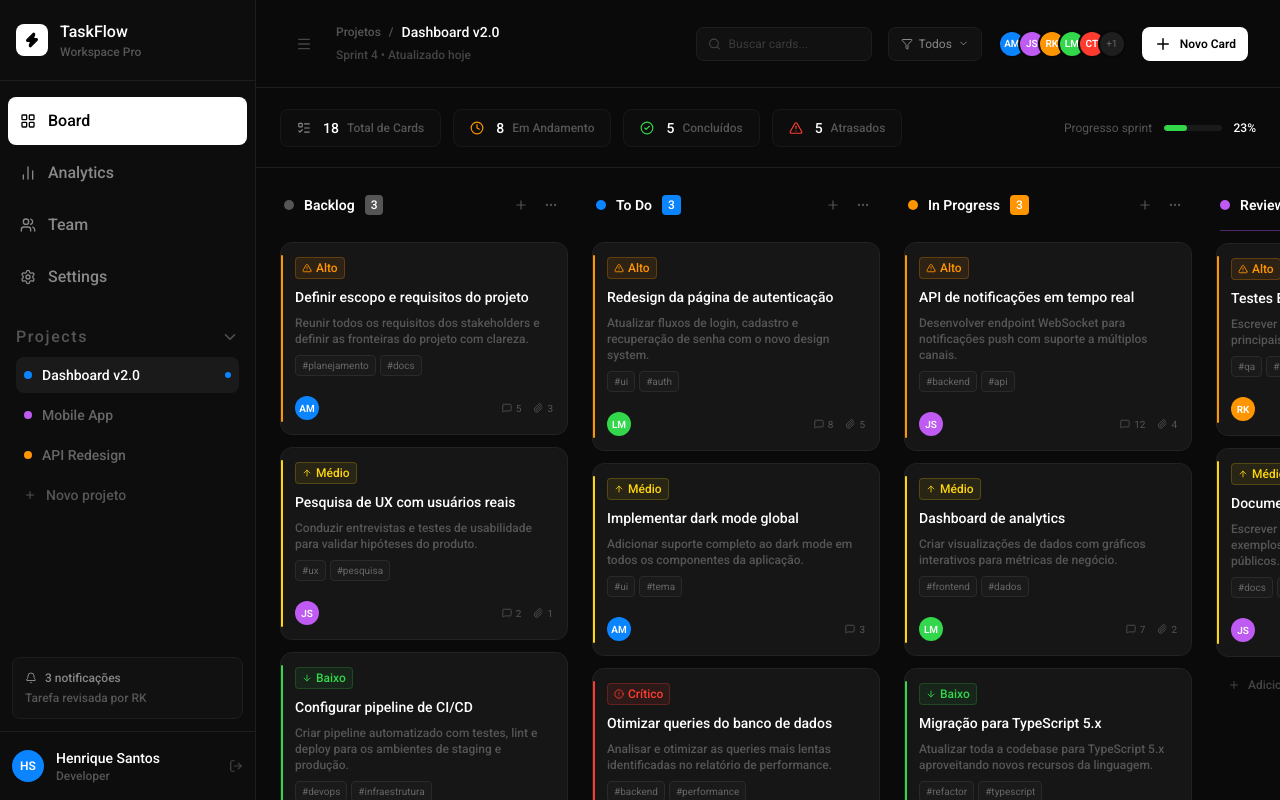
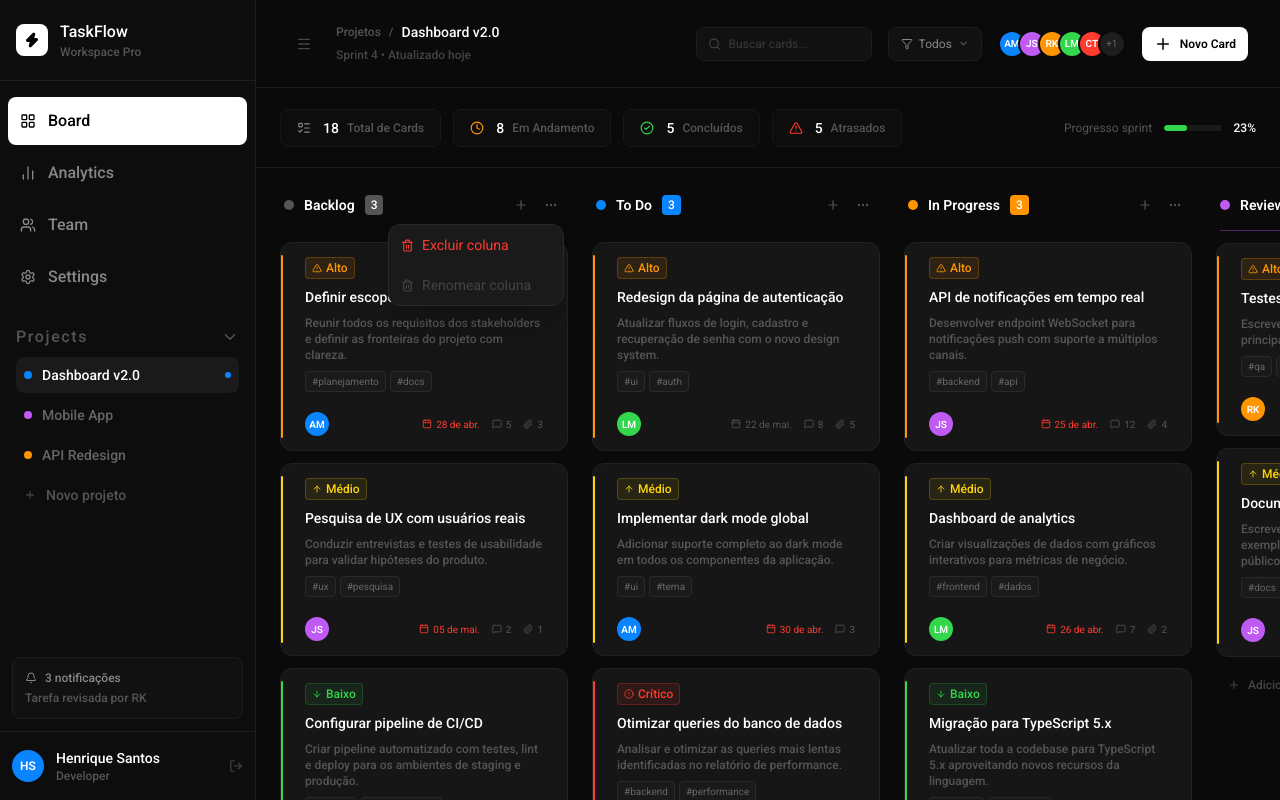
Before and after one commit to NobodyDe/taskFlow, a React (Vite) app: page / in a window 1280 px wide. Both pictures are taken after a click on the button 551 px from the left and 205 px from the top of the page. Built offline with nearby package versions, Linux system fonts and the light colour scheme.

Commit message:
feat(kanban): refatora dropdown de colunas, corrige data de entrega e cria modal de nova coluna

```diff
--- a/src/components/ui/Card.tsx
+++ b/src/components/ui/Card.tsx
@@ -3,6 +3,7 @@ import {
   AlertTriangle,
   ArrowDown,
   ArrowUp,
+  Calendar,
   MessageSquare,
   Paperclip,
   Trash2,
@@ -42,6 +43,18 @@ const priorityConfig: Record<Priority, PriorityProps> = {
   },
 }
 
+function isOverdue(dueDate?: string): boolean {
+  if (!dueDate) return false
+  const due = new Date(dueDate + 'T23:59:59')
+  return due < new Date()
+}
+
+function formatDate(dateStr: string): string {
+  if (!dateStr) return ''
+  const date = new Date(dateStr + 'T00:00:00')
+  return date.toLocaleDateString('pt-br', { day: '2-digit', month: 'short' })
+}
+
 export default function Card({
   id,
   title,
@@ -60,7 +73,7 @@ export default function Card({
   const Icon = config.icon
   console.log(config.color)
   return (
-    <div className="flex flex-col gap-2 group relative bg-[#161616] border border-[#222] rounded-xl p-3.5 hover:border-[#333] transition-all duration-150 hover:bg-hover select-none">
+    <div className="flex flex-col gap-2 group relative bg-[#161616] border border-[#222] rounded-xl px-6 py-3.5 hover:border-[#333] transition-all duration-150 hover:bg-hover select-none">
       <div
         className="absolute left-0 top-3 bottom-3 w-0.5 rounded-full"
         style={{ backgroundColor: config.color }}
@@ -108,7 +121,7 @@ export default function Card({
       <div className="flex items-center justify-between">
         {/* assignner */}
         <div
-          className="w-6 h-6 rounded-full flex items-center justify-center text-[10px] font-semibold text-white shrink-0"
+          className="w-6 h-6 rounded-full flex items-center justify-center text-[10px] font-semibold text-foreground shrink-0"
           style={{ backgroundColor: assigneeColor }}
           title={assignee}
         >
@@ -116,6 +129,16 @@ export default function Card({
         </div>
 
         <div className="flex gap-3">
+          {/* dueDate  */}
+          {dueDate && (
+            <span
+              className={`flex items-center gap-1 text-[10px] ${isOverdue(dueDate) ? 'text-[#ff3b30]' : 'text-[#555]'}`}
+            >
+              <Calendar size={10} />
+              {formatDate(dueDate)}
+            </span>
+          )}
+
           {/* Comments */}
           {comments > 0 && (
             <span className="flex items-center gap-1 text-[10px] text-[#555]">
--- a/src/components/ui/Column.tsx
+++ b/src/components/ui/Column.tsx
@@ -1,6 +1,7 @@
-import { MoreHorizontal, Plus } from 'lucide-react'
+import { MoreHorizontal, Plus, Trash2 } from 'lucide-react'
 import Card from './Card'
 import { initialCards } from '../../initialValue'
+import { useState } from 'react'
 
 const initialColumn = [
   {
@@ -37,19 +38,39 @@ const initialColumn = [
   },
 ]
 
-export default function Column() {
+interface CreateColumnModalProps {
+  onClose: () => void
+}
+
+// modal create Column
+
+function CreateColumnModal({ onClose }: CreateColumnModalProps) {
   return (
-    <div className="flex gap-6">
-      {initialColumn.map(({ id, title, color, cardIds }) => (
-        <div key={id} className="flex flex-col shrink-0 w-72">
-          {/* column header */}
+    <div className="fixed inset-0 z-50 flex items-center justify-center">
+      <div className="absolute inset-0 bg-black/80 backdrop-blur-sm">
+        <div className="flex gap-2">
+          <button
+            onClick={onClose}
+            className="flex-1 px-4 py-2 rounded-lg text-sm text-[#666] hover:text-white hover:bg-[#1e1e1e] transition-colors"
+          >
+            Cancelar
+          </button>
+          <button className="flex-1 px-4 py-2 rounded-lg bg-white text-black text-sm font-semibold hover:bg-[#e0e0e0] transition-colors">
+            Criar
+          </button>
+        </div>
+      </div>
+    </div>
+  )
+}
+
+function ColumnHeader({ title, color, cardIds }) {
+  const [isEdit, setEditOpen] = useState(false)
+  return (
     <div className="flex items-center justify-between mb-3 px-1">
       <div className="flex items-center gap-2.5">
         {/* Color dot */}
-              <span
-                className="w-2.5 h-2.5 rounded-full shrink-0"
-                style={{ backgroundColor: color }}
-              />
+        <span className="w-2.5 h-2.5 rounded-full shrink-0" style={{ backgroundColor: color }} />
         <span className="text-white text-sm font-semibold">{title}</span>
         {/* Count */}
         <span
@@ -62,15 +83,47 @@ export default function Column() {
         </span>
       </div>
       {/* column button */}
+
       <div className="flex items-center gap-1">
         <button className="p-1.5 rounded-lg text-[#555] hover:text-white hover:bg-border transition-colors cursor-pointer">
           <Plus size={14} />
         </button>
-              <button className="p-1.5 rounded-lg text-[#555] hover:text-white hover:bg-border transition-colors cursor-pointer">
+        <button
+          onClick={() => setEditOpen((prev) => !prev)}
+          className="relative p-1.5 rounded-lg text-[#555] hover:text-white hover:bg-border transition-colors cursor-pointer"
+        >
           <MoreHorizontal size={14} />
+          {/* editOpen */}
+          {isEdit && (
+            <>
+              <div className="fixed inset-0 z-10" />
+              <div className="flex flex-col absolute right-0 top-8 z-20 w-44 bg-hover border border-[#282828] rounded-xl shadow-2xl overflow-hidden items-center">
+                <button className="flex items-center gap-2 w-full px-3 py-2.5 text-sm text-[#ff3b30] hover:bg-[#222] transition-colors">
+                  <Trash2 size={13} />
+                  Excluir coluna
+                </button>
+                <button className="flex items-center gap-2 w-full px-3 py-2.5 text-sm text-[#444] hover:bg-[#222] hover:text-[#888] transition-colors">
+                  <Trash2 size={13} />
+                  Renomear coluna
+                </button>
+              </div>
+            </>
+          )}
         </button>
       </div>
     </div>
+  )
+}
+
+export default function Column() {
+  const [isModalOpen, setIsModalOpen] = useState(false)
+  return (
+    <div className="flex gap-6">
+      {initialColumn.map(({ id, title, color, cardIds }) => (
+        <div key={id} className="flex flex-col shrink-0 w-72">
+          {/* column header */}
+          <ColumnHeader title={title} color={color} cardIds={cardIds} />
+
           {/* linha */}
           <div
             className="h-px mb-3 mx-1 rounded-full"
@@ -90,6 +143,16 @@ export default function Column() {
           </div>
         </div>
       ))}
+      <div className="flex flex-col shrink-0 w-72">
+        <button
+          onClick={() => setIsModalOpen(true)}
+          className="flex items-center justify-center gap-2 w-full py-3 rounded-xl border border-dashed border-[#222] text-[#444] hover:text-[#888] hover:border-[#333] transition-colors text-sm cursor-pointer"
+        >
+          <Plus size={14} />
+          Adicionar coluna
+        </button>
+      </div>
+      {isModalOpen && <CreateColumnModal onClose={() => setIsModalOpen(false)} />}
     </div>
   )
 }
--- a/src/initialValue.ts
+++ b/src/initialValue.ts
@@ -53,7 +53,7 @@ export const initialCards: Record<string, CardProps> = {
     tags: ['ui', 'auth'],
     assignee: 'LM',
     assigneeColor: '#32d74b',
-    dueDate: '2026-04-22',
+    dueDate: '2026-05-22',
     columnId: 'todo',
     createdAt: '2026-04-13',
     attachments: 5,
```
Also changed, not shown: .agents/rules/linkedin.md (added). Lines whose indentation alone changed are shown as unchanged.
